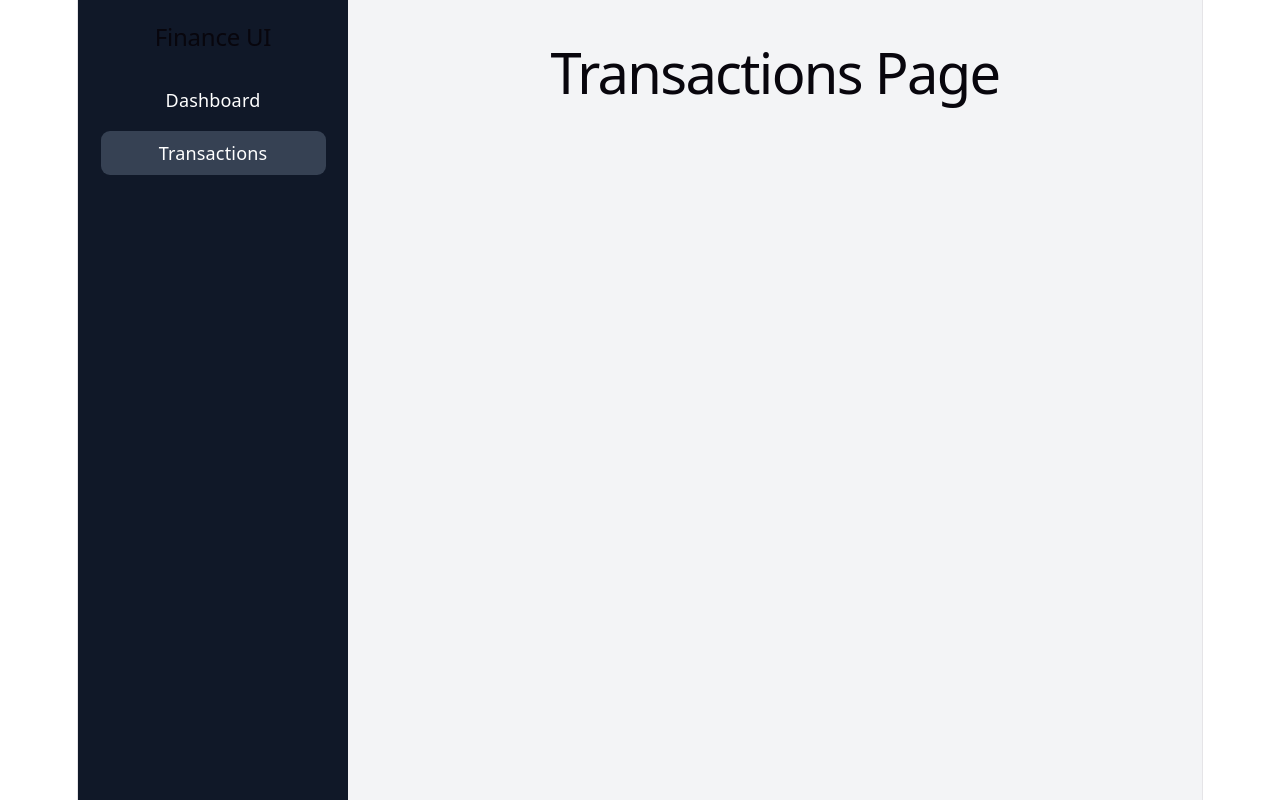
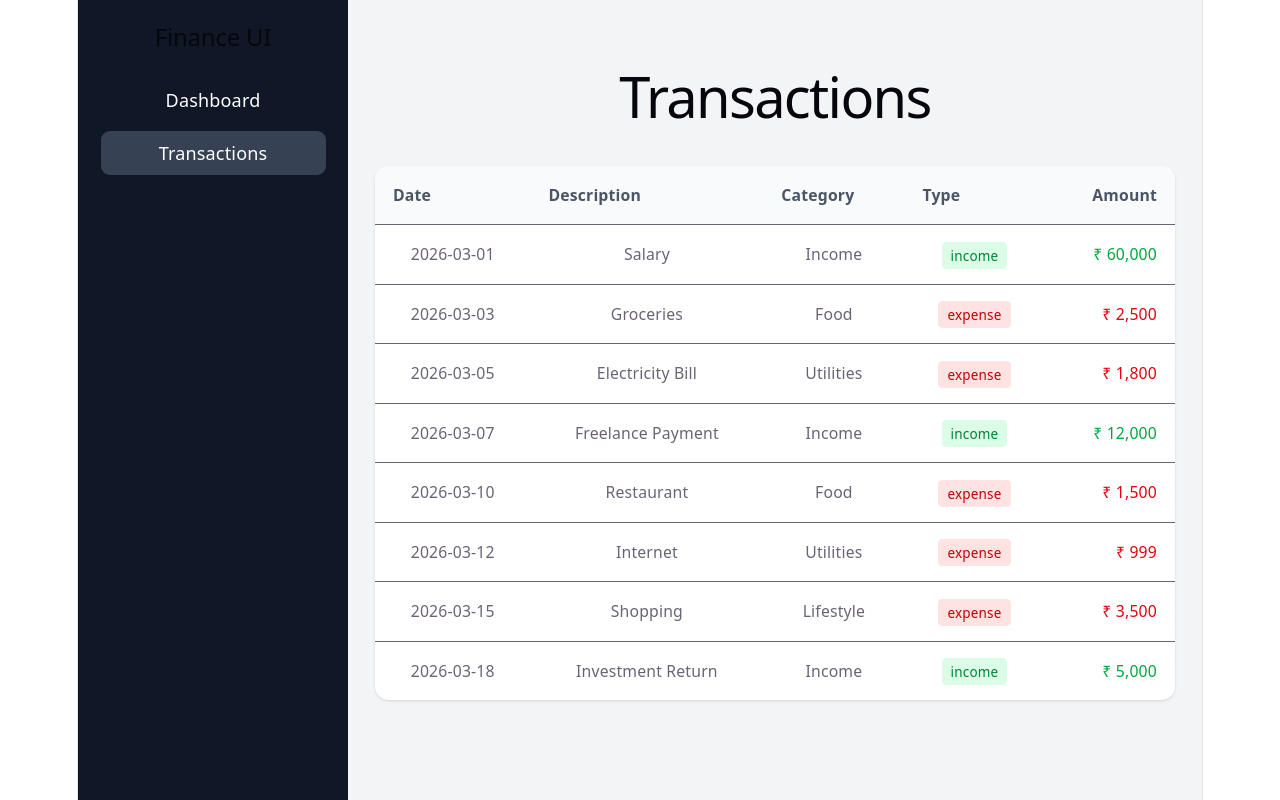
Before and after one commit to likhithaindukuri/finance-dashboard-ui, a React (Vite) app: page /transactions in a window 1280 px wide. Built offline with nearby package versions, Linux system fonts and the light colour scheme.

Commit message:
Add transactions table UI component

```diff
--- /dev/null
+++ b/src/components/transactions/TransactionTable.jsx
@@ -0,0 +1,54 @@
+function TransactionTable({ transactions }) {
+    return (
+      <div className="bg-white rounded-xl shadow-sm overflow-hidden">
+        <table className="w-full text-sm">
+          <thead className="bg-gray-50 text-gray-600">
+            <tr>
+              <th className="text-left p-4">Date</th>
+              <th className="text-left p-4">Description</th>
+              <th className="text-left p-4">Category</th>
+              <th className="text-left p-4">Type</th>
+              <th className="text-right p-4">Amount</th>
+            </tr>
+          </thead>
+
+          <tbody>
+            {transactions.map((t) => (
+              <tr
+                key={t.id}
+                className="border-t hover:bg-gray-50 transition"
+              >
+                <td className="p-4">{t.date}</td>
+                <td className="p-4">{t.description}</td>
+                <td className="p-4">{t.category}</td>
+
+                <td className="p-4">
+                  <span
+                    className={`px-2 py-1 rounded text-xs font-medium ${
+                      t.type === "income"
+                        ? "bg-green-100 text-green-700"
+                        : "bg-red-100 text-red-700"
+                    }`}
+                  >
+                    {t.type}
+                  </span>
+                </td>
+
+                <td
+                  className={`p-4 text-right font-medium ${
+                    t.type === "income"
+                      ? "text-green-600"
+                      : "text-red-600"
+                  }`}
+                >
+                  ₹ {t.amount.toLocaleString()}
+                </td>
+              </tr>
+            ))}
+          </tbody>
+        </table>
+      </div>
+    );
+  }
+
+  export default TransactionTable;
--- a/src/pages/Transactions.jsx
+++ b/src/pages/Transactions.jsx
@@ -1,5 +1,16 @@
+import TransactionTable from "../components/transactions/TransactionTable";
+import { transactions } from "../data/mockData";
+
 function Transactions() {
-    return <h1>Transactions Page</h1>;
-  }
+  return (
+    <div>
+      <h1 className="text-2xl font-semibold mb-6">
+        Transactions
+      </h1>
 
-  export default Transactions;
+      <TransactionTable transactions={transactions} />
+    </div>
+  );
+}
+
+export default Transactions;
```
